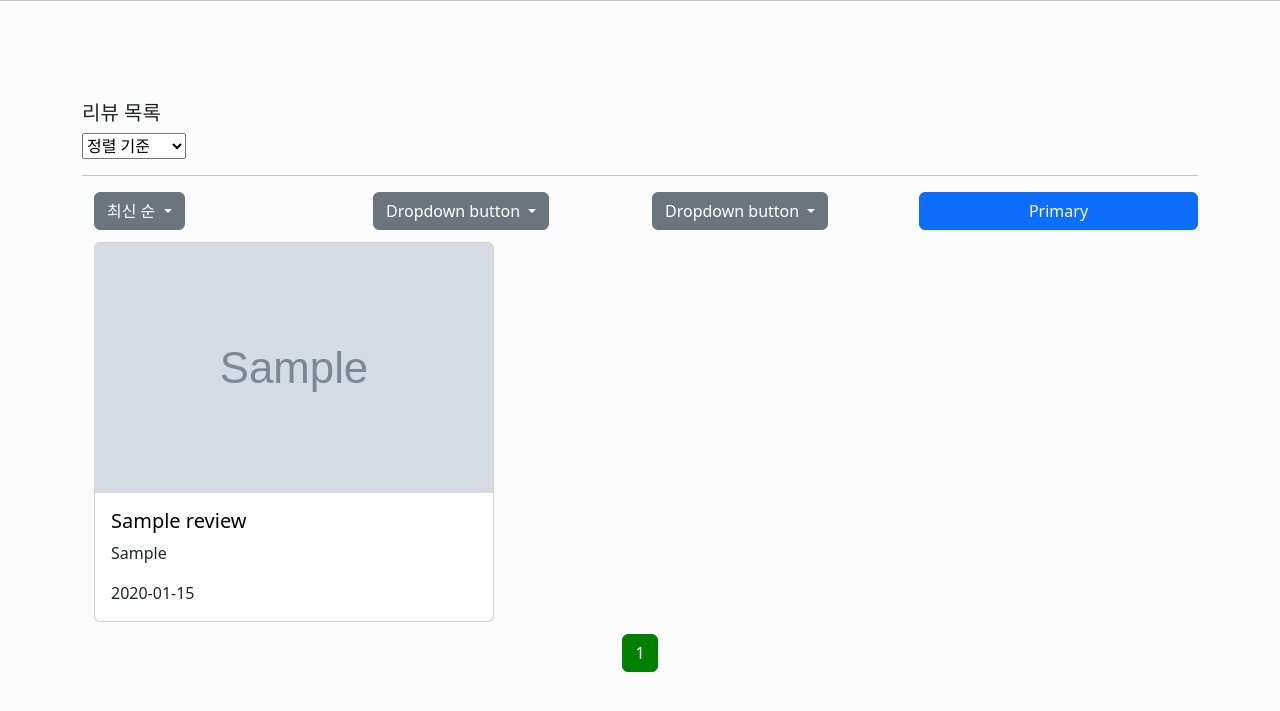
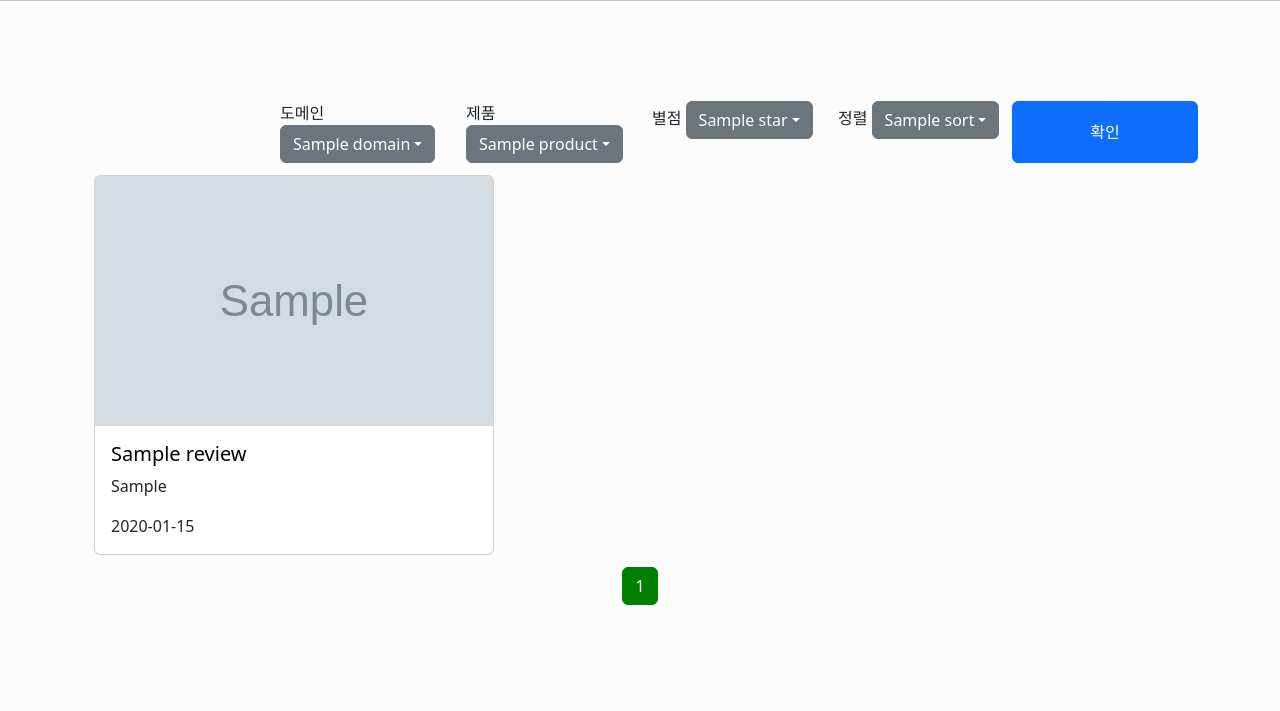
Before and after one commit to asyam9/OptimizedOfficeAI, a Django app: template Review_site/Reviews/templates/Reviews/index copy.html in a window 1280 px wide. Shown: the part 56-767 px from the top of the page. Run offline with Django 4.2, Linux system fonts and the light colour scheme; the template is opened without the code that fills it: most values are stand-ins (such as "Sample title", 1, 10 or a date in 2020); grey boxes marked "Sample" are stand-in pictures; some libraries are stand-ins or nearby versions.

```diff
--- a/Review_site/Reviews/templates/Reviews/index copy.html
+++ b/Review_site/Reviews/templates/Reviews/index copy.html
@@ -2,54 +2,52 @@
 
 {% block content %}
   <div class="container" style='width: 100%; margin-top:100px'>
-    <h5>리뷰 목록</h5>
-
-    <!--정렬 기능 구현-->
-    <select id="sort-select" onchange="location = this.value;">
-      <option class='' value='/'>정렬 기준</option>
-      <option class="sort-date" value="?sort=date-new">최신 순</option>
-      <option class="sort-date" value="?sort=date-old">오래된 순</option>
-      <option class="sort-likes" value="?sort=likes-high">별점 높은 순</option>
-      <option class="sort-likes" value="?sort=likes-low">별점 낮은 순</option>
-    </select>
-
-    <hr>
 
     <!-- START 드랍다운리스트 -->
     <div class="container">
       <div class="row">
-        <div class="dropdown col-12 col-md-6 col-lg-3">
-          <button class="btn btn-secondary dropdown-toggle" type="button" id="dropdownMenuButton1" data-bs-toggle="dropdown" aria-expanded="false">
-            최신 순
-          </button>
-          <ul class="dropdown-menu" aria-labelledby="dropdownMenuButton1">
-            <li><a class="dropdown-item" href="#">최신 순</a></li>
-            <li><a class="dropdown-item" href="#">오래된 순</a></li>
-            <li><a class="dropdown-item" href="#">별점 높은 순</a></li>
-            <li><a class="dropdown-item" href="#">별점 낮은 순</a></li>
+        <div class="col-12 col-md-6 col-lg-2"></div>
+        <div class="dropdown col-12 col-md-6 col-lg-2">
+          도메인
+          <button class="btn btn-secondary dropdown-toggle btn_filter" type="button" id="ddb_domain" data-bs-toggle="dropdown" aria-expanded="false">{{domain}}</button>
+          <ul class="dropdown-menu" aria-labelledby="ddb_domain">
+            <li><a class="dropdown-item" href="#" onclick="changeText('ddb_domain',this)">ALL</a></li>
+            <li><a class="dropdown-item" href="#" onclick="changeText('ddb_domain',this)">Office</a></li>
+            <li><a class="dropdown-item" href="#" onclick="changeText('ddb_domain',this)">None Office</a></li>
           </ul>
         </div>
-        <div class="dropdown col-12 col-md-6 col-lg-3">
-          <button class="btn btn-secondary dropdown-toggle" type="button" id="dropdownMenuButton1" data-bs-toggle="dropdown" aria-expanded="false">
-            Dropdown button
-          </button>
-          <ul class="dropdown-menu" aria-labelledby="dropdownMenuButton1">
-            <li><a class="dropdown-item" href="#">Action</a></li>
-            <li><a class="dropdown-item" href="#">Another action</a></li>
-            <li><a class="dropdown-item" href="#">Something else here</a></li>
+        <div class="dropdown col-12 col-md-6 col-lg-2">
+          제품
+          <button class="btn btn-secondary dropdown-toggle btn_filter" type="button" id="ddb_product" data-bs-toggle="dropdown" aria-expanded="false">{{product}}</button>
+          <ul class="dropdown-menu" aria-labelledby="ddb_product">
+            <li><a class="dropdown-item" href="#" onclick="changeText('ddb_product',this)">ALL</a></li>
+            {% for key, value in PRODUCT_MAPPING.items %}
+              <li><a class="dropdown-item" href="#" onclick="changeText('ddb_product',this)">{{value}}</a></li>
+            {% endfor %}
           </ul>
         </div>
-        <div class="dropdown col-12 col-md-6 col-lg-3">
-          <button class="btn btn-secondary dropdown-toggle" type="button" id="dropdownMenuButton1" data-bs-toggle="dropdown" aria-expanded="false">
-            Dropdown button
-          </button>
-          <ul class="dropdown-menu" aria-labelledby="dropdownMenuButton1">
-            <li><a class="dropdown-item" href="#">Action</a></li>
-            <li><a class="dropdown-item" href="#">Another action</a></li>
-            <li><a class="dropdown-item" href="#">Something else here</a></li>
+        <div class="dropdown col-12 col-md-6 col-lg-2">
+          별점
+          <button class="btn btn-secondary dropdown-toggle btn_filter" type="button" id="ddb_star" data-bs-toggle="dropdown" aria-expanded="false">{{star}}</button>
+          <ul class="dropdown-menu" aria-labelledby="ddb_star">
+            <li><a class="dropdown-item" href="#" onclick="changeText('ddb_star',this)">ALL</a></li>
+            <li><a class="dropdown-item" href="#" onclick="changeText('ddb_star',this)">5</a></li>
+            <li><a class="dropdown-item" href="#" onclick="changeText('ddb_star',this)">4</a></li>
+            <li><a class="dropdown-item" href="#" onclick="changeText('ddb_star',this)">3</a></li>
+            <li><a class="dropdown-item" href="#" onclick="changeText('ddb_star',this)">2</a></li>
+            <li><a class="dropdown-item" href="#" onclick="changeText('ddb_star',this)">1</a></li>
           </ul>
         </div>
-        <button type="button" class="btn btn-primary col-12 col-md-6 col-lg-3">Primary</button>
+        <div class="dropdown col-12 col-md-6 col-lg-2">
+          정렬
+          <button class="btn btn-secondary dropdown-toggle btn_filter" type="button" id="ddb_sort" data-bs-toggle="dropdown" aria-expanded="false">{{sort}}</button>
+          <ul class="dropdown-menu" aria-labelledby="ddb_sort">
+            <li><a class="dropdown-item" href="#" onclick="changeText('ddb_sort',this)" value="date-new">최신 순</a></li>
+            <li><a class="dropdown-item" href="#" onclick="changeText('ddb_sort',this)" value="likes-high">별점 순</a></li>
+          </ul>
+        </div>
+
+        <button id="filterButton" type="button" class="btn btn-primary col-12 col-md-6 col-lg-2 btn_filter" onclick="filter(this)">확인</button>
       </div>
     </div>
     <!-- END 드랍다운리스트 -->
@@ -57,7 +55,7 @@
     <div class="container">
       <div class="row">
         {% for review in page_obj %}
-        <div class="col-sm" style="padding: 12px">
+        <div class="col-12 col-md-6 col-lg-4" style="padding: 12px">
           <div class="card" style="width: 400px;">
             <a href={% url "detail" review.id %}><img src="{{ review.imgfile.url }}" class="card-img-top" style="height: 250px;object-fit:cover; "></a>
             <div class="card-body">
@@ -93,4 +91,28 @@
     </ul>
   </nav>
 
+  <script>
+
+    function changeText(buttonId, element) {
+      var button = document.getElementById(buttonId);
+      button.innerText = element.innerText;
+    }
+
+    function filter() {
+      var domain = document.getElementById('ddb_domain').innerText;
+      var product = document.getElementById('ddb_product').innerText;
+      var star = document.getElementById('ddb_star').innerText;
+      var sort = document.getElementById('ddb_sort').innerText;
+
+      // Build the URL with query parameters
+      var url = "/reviews?domain=" + encodeURIComponent(domain)
+        + "&product=" + encodeURIComponent(product)
+        + "&star=" + encodeURIComponent(star)
+        + "&sort=" + encodeURIComponent(sort);
+
+      // Redirect to the new URL
+      window.location.href = url;
+    }
+
+  </script>
 {% endblock content %}
```
Also changed, not shown: Review_site/Reviews/templates/Reviews/index.html (+13 -10 lines), Review_site/Reviews/views.py (+11 -8 lines).
